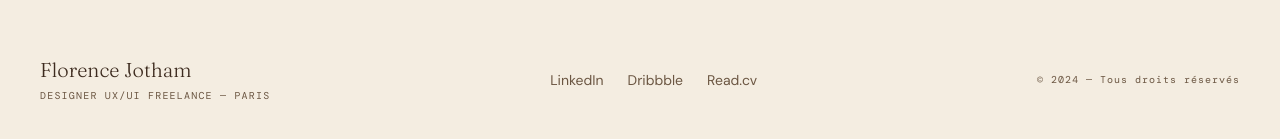
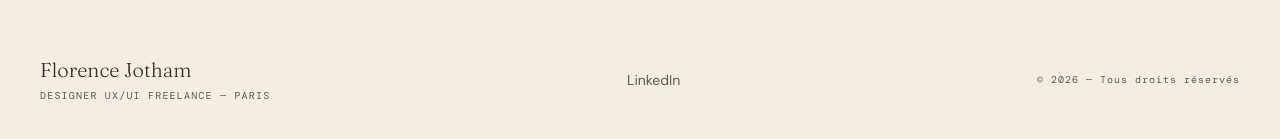
Before and after one commit to flo-UIdesigner/portfolio-f-jotham, a React (Vite) app: page / in a window 1280 px wide. Shown: the part 1946-2085 px from the top of the page. Built offline with nearby package versions, Linux system fonts and the light colour scheme; a web font is replaced by a local one.

Commit message:
Update App.tsx

```diff
--- a/src/app/App.tsx
+++ b/src/app/App.tsx
@@ -1077,7 +1077,7 @@ function HomePage({ navigate }: { navigate: NavigateFn }) {
             </p>
           </div>
           <div className="flex gap-6">
-            {["LinkedIn", "Dribbble", "Read.cv"].map((s) => (
+            {["LinkedIn"].map((s) => (
               <span
                 key={s}
                 className="text-sm text-[#6B5642] hover:text-[#3D2B1F] transition-colors cursor-pointer"
@@ -1091,7 +1091,7 @@ function HomePage({ navigate }: { navigate: NavigateFn }) {
             className="text-[10px] text-[#6B5642] tracking-[0.1em]"
             style={{ fontFamily: "'DM Mono', monospace" }}
           >
-            © 2024 — Tous droits réservés
+            © 2026 — Tous droits réservés
           </p>
         </div>
       </footer>
```
